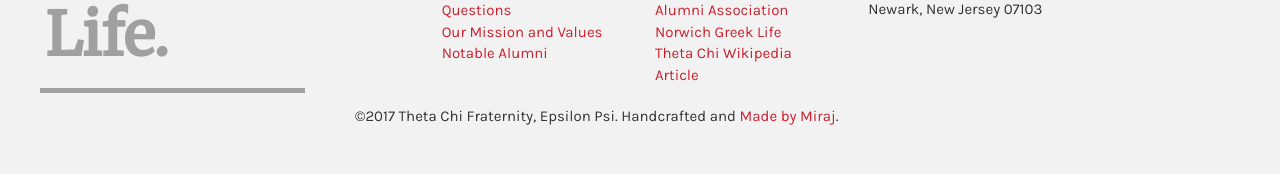
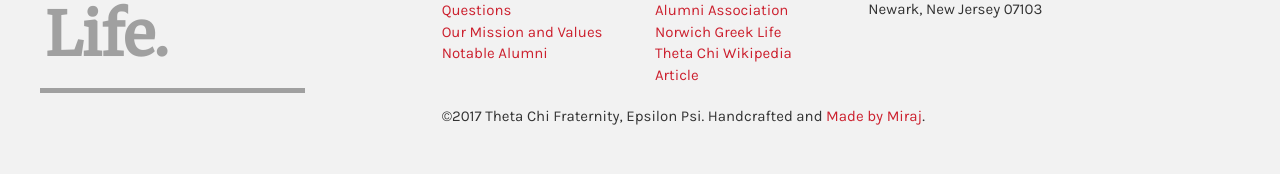
Before and after one commit to madebymiraj/Theta-Chi, a Jekyll site: the page built from index.html, in a window 1280 px wide. Shown: the part 1515-1689 px from the top of the page. Built offline with Jekyll 4.4.1, drawn with Linux system fonts in a browser that asks for light colours; nearby versions of some CDN libraries.

Commit message:
Updated '_includes/footer.html' via CloudCannon

```diff
--- a/_includes/footer.html
+++ b/_includes/footer.html
@@ -47,9 +47,9 @@
               <li>Newark, New Jersey 07103</li>
             </ul>
           </div>
-          <div class="col-xs-8">
+          <div class="col-xs-8 col-xs-offset-4">
             <ul>
-              <li class="text-right">&copy;2017 Theta Chi Fraternity, Epsilon Psi. Handcrafted and <a target="_blank" href="http://madebymiraj.com">Made by Miraj</a>.</li>
+              <li>&copy;2017 Theta Chi Fraternity, Epsilon Psi. Handcrafted and <a target="_blank" href="http://madebymiraj.com">Made by Miraj</a>.</li>
             </ul>
           </div>
         </div>
```
